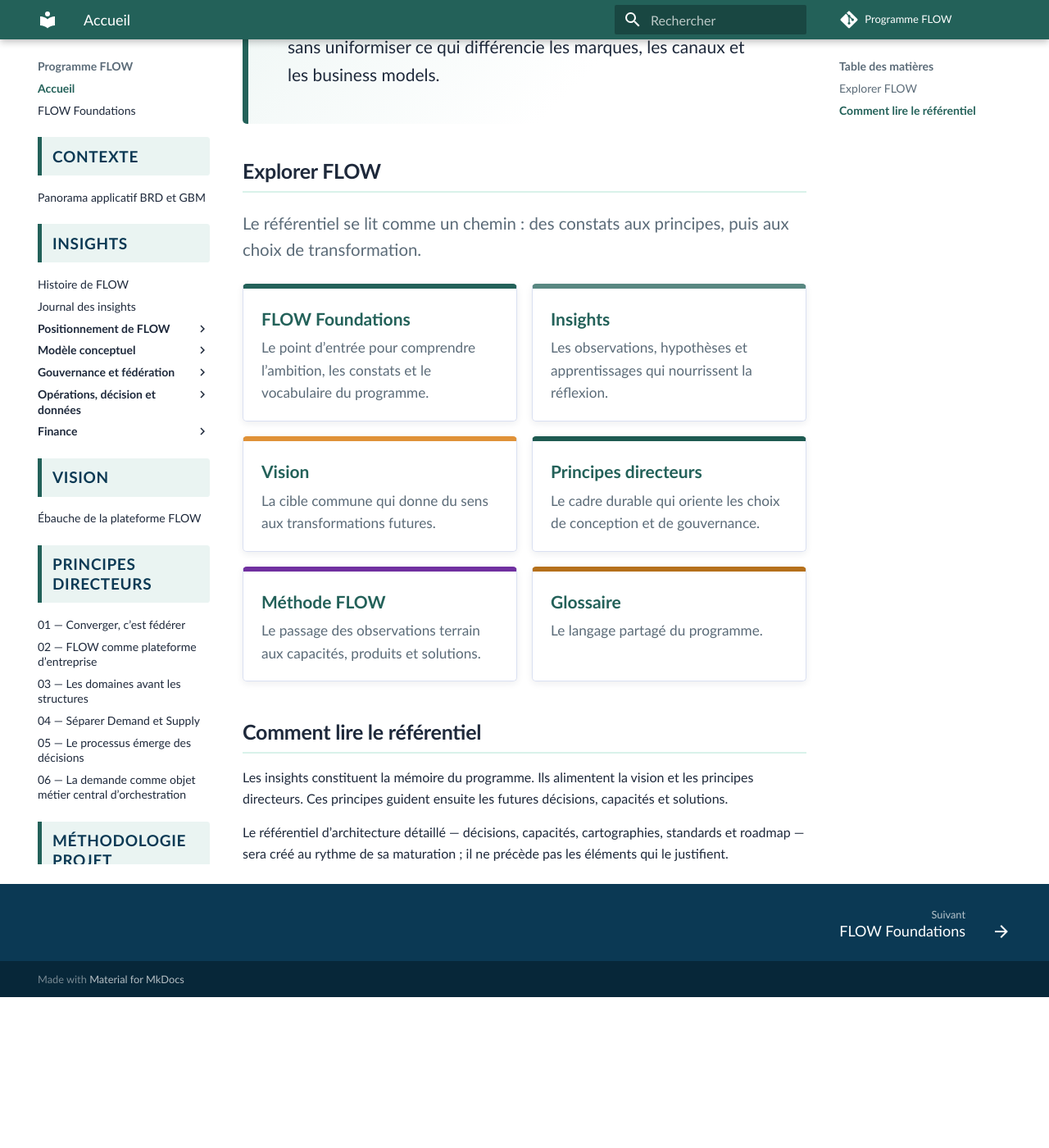
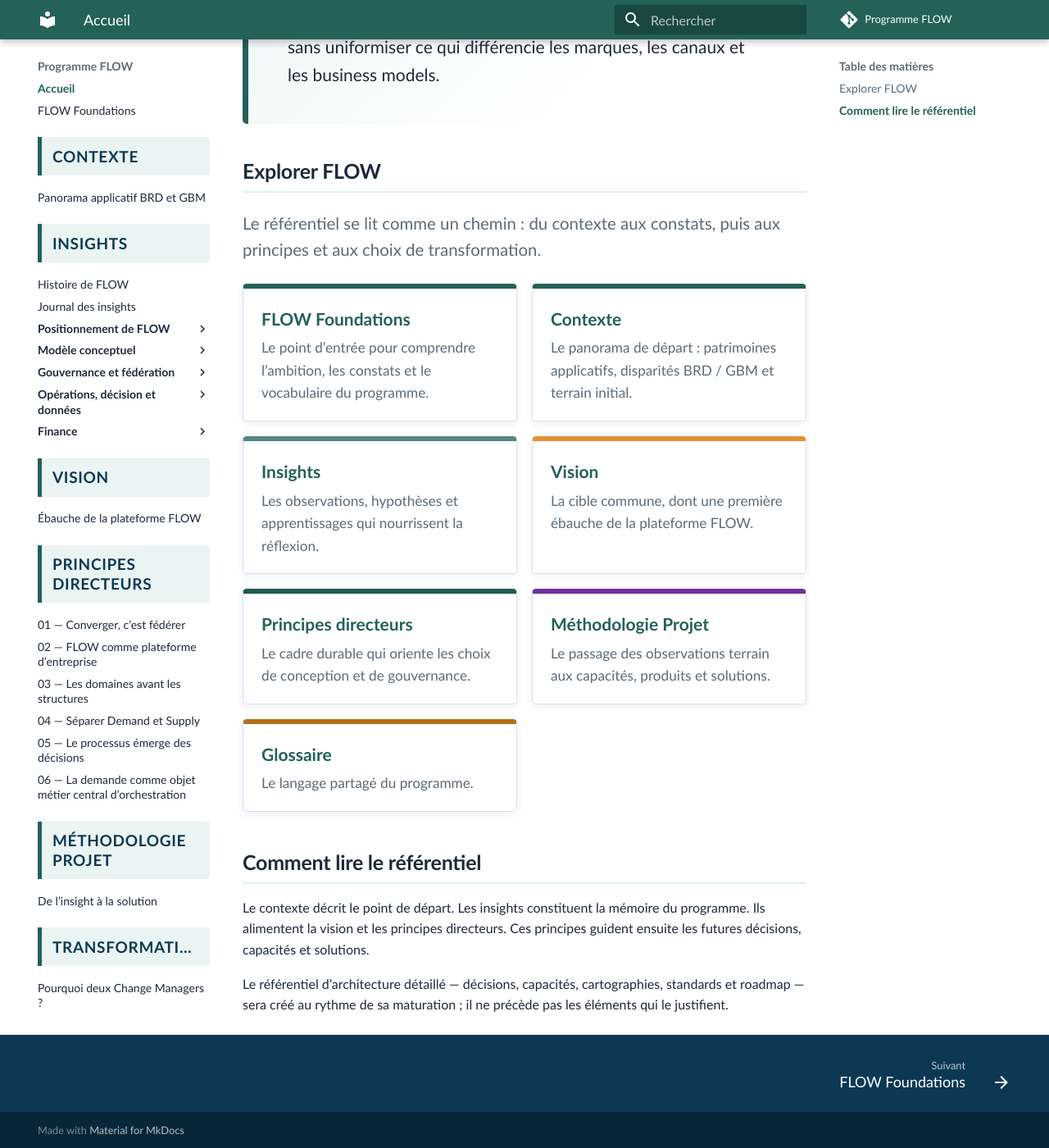
Before and after one commit to laurent-sintes/FLOW-Program, an MkDocs documentation site: the page built from docs/index.md, in a window 1280 px wide and 1400 px high, scrolled down 289 px. Shown: the whole window at 82% size. Built offline with MkDocs 1.6.1 and Material for MkDocs 9.7.7, drawn with Linux system fonts in a browser that asks for light colours; comment, search, counter and statistics services are not loaded; before the commit the page ends 1505 px from its top, so only the background shows below that.

Commit message:
Actualise la page d'accueil avec le contexte et la méthodologie

```diff
--- a/docs/index.md
+++ b/docs/index.md
@@ -6,12 +6,16 @@
 
 ## Explorer FLOW
 
-<p class="flow-section-intro">Le référentiel se lit comme un chemin : des constats aux principes, puis aux choix de transformation.</p>
+<p class="flow-section-intro">Le référentiel se lit comme un chemin : du contexte aux constats, puis aux principes et aux choix de transformation.</p>
 
 <div class="flow-home-grid">
   <a class="flow-card" href="flow-foundations/">
     <strong>FLOW Foundations</strong>
     <span>Le point d’entrée pour comprendre l’ambition, les constats et le vocabulaire du programme.</span>
+  </a>
+  <a class="flow-card flow-card--context" href="contexte/">
+    <strong>Contexte</strong>
+    <span>Le panorama de départ : patrimoines applicatifs, disparités BRD / GBM et terrain initial.</span>
   </a>
   <a class="flow-card flow-card--insights" href="insights/">
     <strong>Insights</strong>
@@ -19,14 +23,14 @@
   </a>
   <a class="flow-card flow-card--vision" href="architecture-entreprise/vision/">
     <strong>Vision</strong>
-    <span>La cible commune qui donne du sens aux transformations futures.</span>
+    <span>La cible commune, dont une première ébauche de la plateforme FLOW.</span>
   </a>
   <a class="flow-card flow-card--principles" href="architecture-entreprise/principes-directeurs/">
     <strong>Principes directeurs</strong>
     <span>Le cadre durable qui oriente les choix de conception et de gouvernance.</span>
   </a>
   <a class="flow-card flow-card--method" href="methode/">
-    <strong>Méthode FLOW</strong>
+    <strong>Méthodologie Projet</strong>
     <span>Le passage des observations terrain aux capacités, produits et solutions.</span>
   </a>
   <a class="flow-card flow-card--glossary" href="glossaire/">
@@ -37,6 +41,6 @@
 
 ## Comment lire le référentiel
 
-Les insights constituent la mémoire du programme. Ils alimentent la vision et les principes directeurs. Ces principes guident ensuite les futures décisions, capacités et solutions.
+Le contexte décrit le point de départ. Les insights constituent la mémoire du programme. Ils alimentent la vision et les principes directeurs. Ces principes guident ensuite les futures décisions, capacités et solutions.
 
 Le référentiel d’architecture détaillé — décisions, capacités, cartographies, standards et roadmap — sera créé au rythme de sa maturation ; il ne précède pas les éléments qui le justifient.
```
